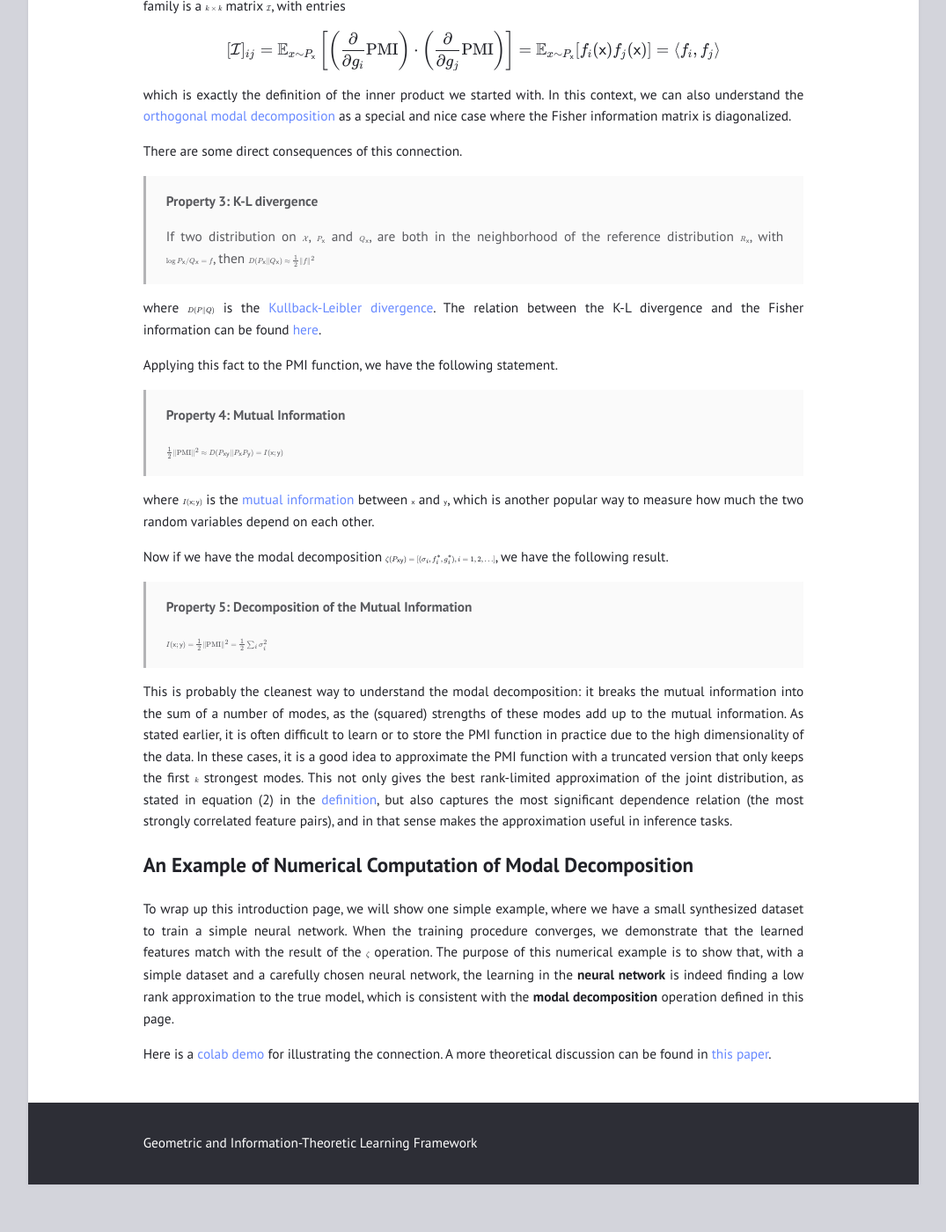
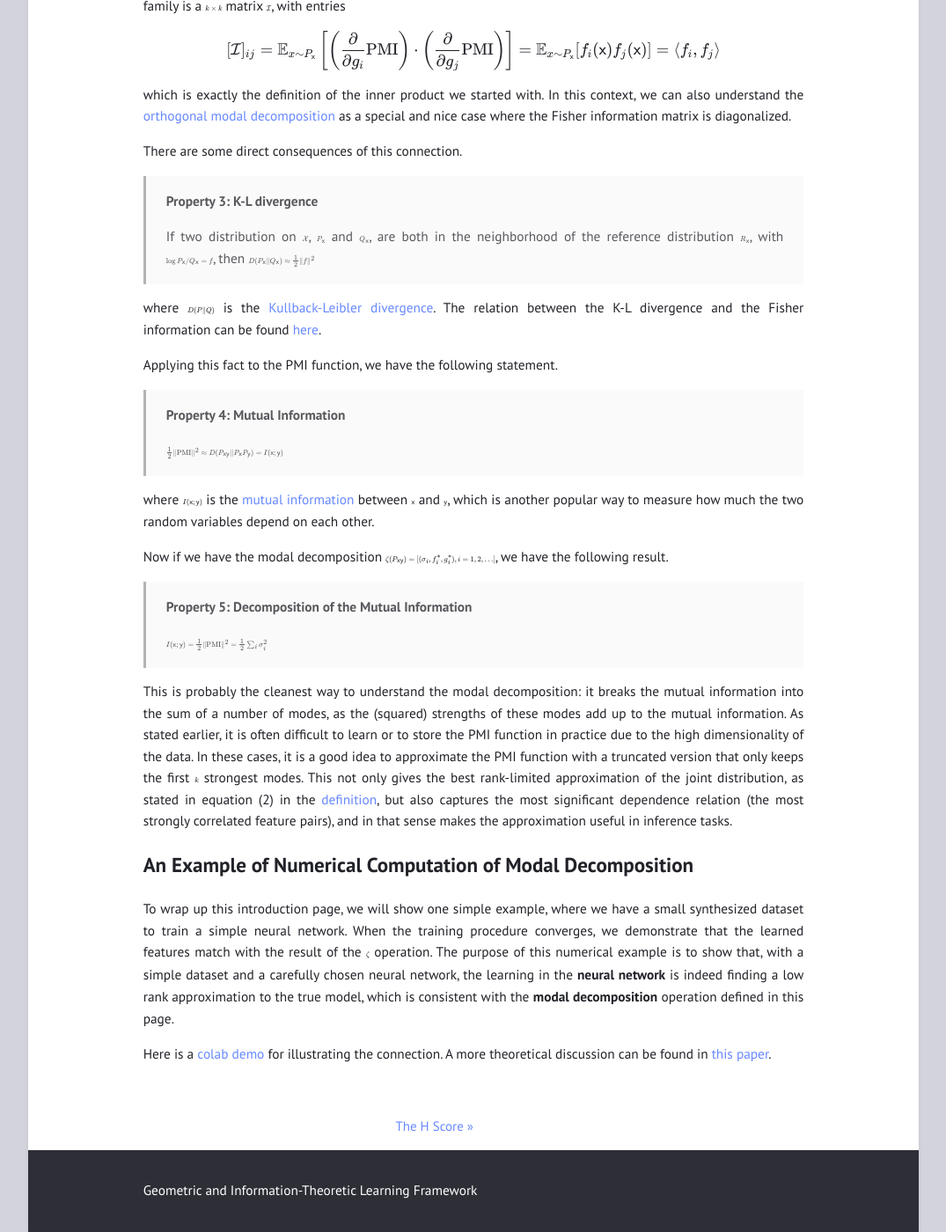
Before and after one commit to gilearning/gilearning.github.io, a Jekyll site: the page built from _posts/2022-08-15-ModalDecomposition.md, in a window 1280 px wide and 1400 px high, scrolled down 6936 px. Shown: the whole window at 88% size, without its empty margins (102-1177 px from the left). Built offline with Jekyll 4.4.1, drawn with Linux system fonts in a browser that asks for light colours; formulas are drawn with MathJax 3; before the commit the page ends 8282 px from its top, so only the background shows below that.

Commit message:
add prev/next links; add discussions in hscore

```diff
--- a/_layouts/post.html
+++ b/_layouts/post.html
@@ -28,6 +28,26 @@ layout: default
     <script type="text/javascript"
             src="https://cdn.mathjax.org/mathjax/latest/MathJax.js?config=TeX-AMS-MML_HTMLorMML">
     </script>
+
+    <style>
+	.PageNavigation {
+	font-size: 15px;
+	display: block;
+	width: auto;
+	overflow: hidden;
+	}
+
+	.PageNavigation a {
+	display: block;
+	width: 50%;
+	float: left;
+	margin: 1em 0;
+	}
+
+	.PageNavigation .next {
+	text-align: right;
+	}
+    </style>
 </head>
 <article>
   {% include meta.html post=page %}
@@ -39,3 +59,12 @@ layout: default
     <noscript>Please enable JavaScript to view comments.</noscript>
   {% endif %}
 </article>
+
+<div class="PageNavigation">
+    {% if page.previous.url %}
+	<a class="prev" href="{{page.previous.url}}">&laquo; {{page.previous.title}}</a>
+    {% endif %}
+    {% if page.next.url %}
+	<a class="next" href="{{page.next.url}}">{{page.next.title}} &raquo;</a>
+    {% endif %}
+</div>
```
Also changed, not shown: _posts/2022-08-24-HScore.md (+13 -3 lines). Lines whose indentation alone changed are shown as unchanged.
